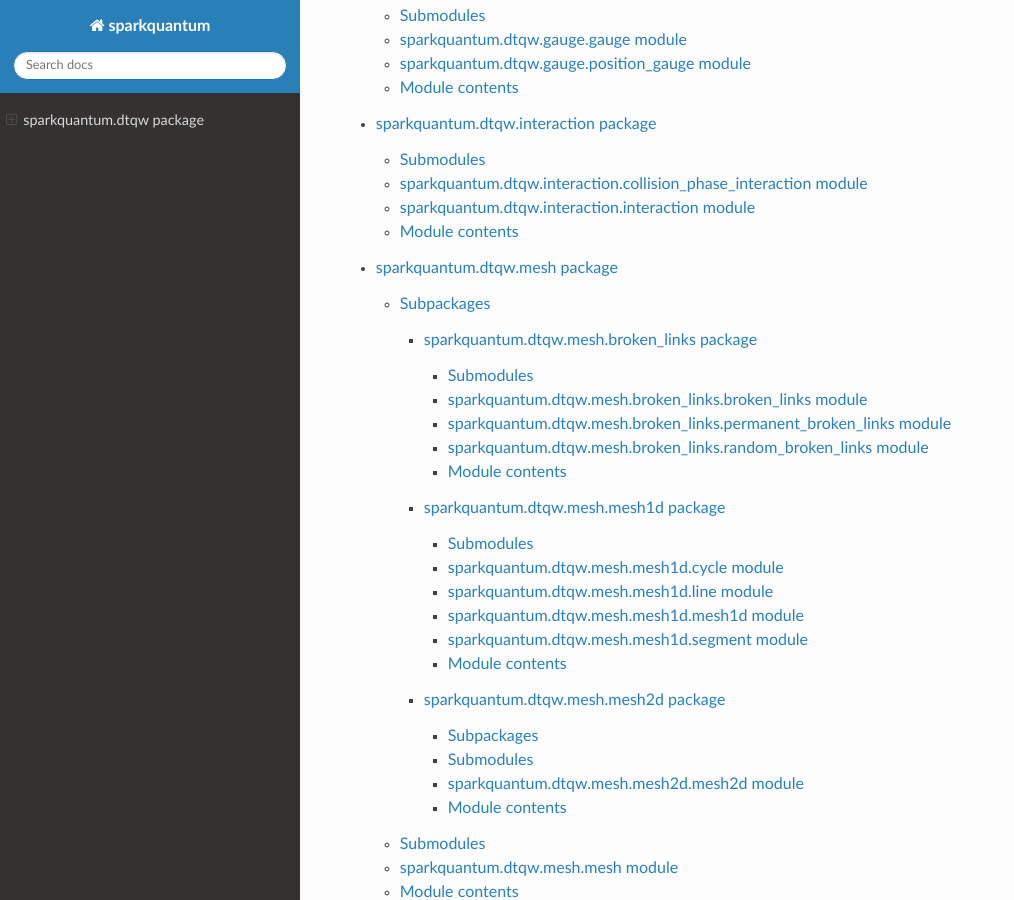
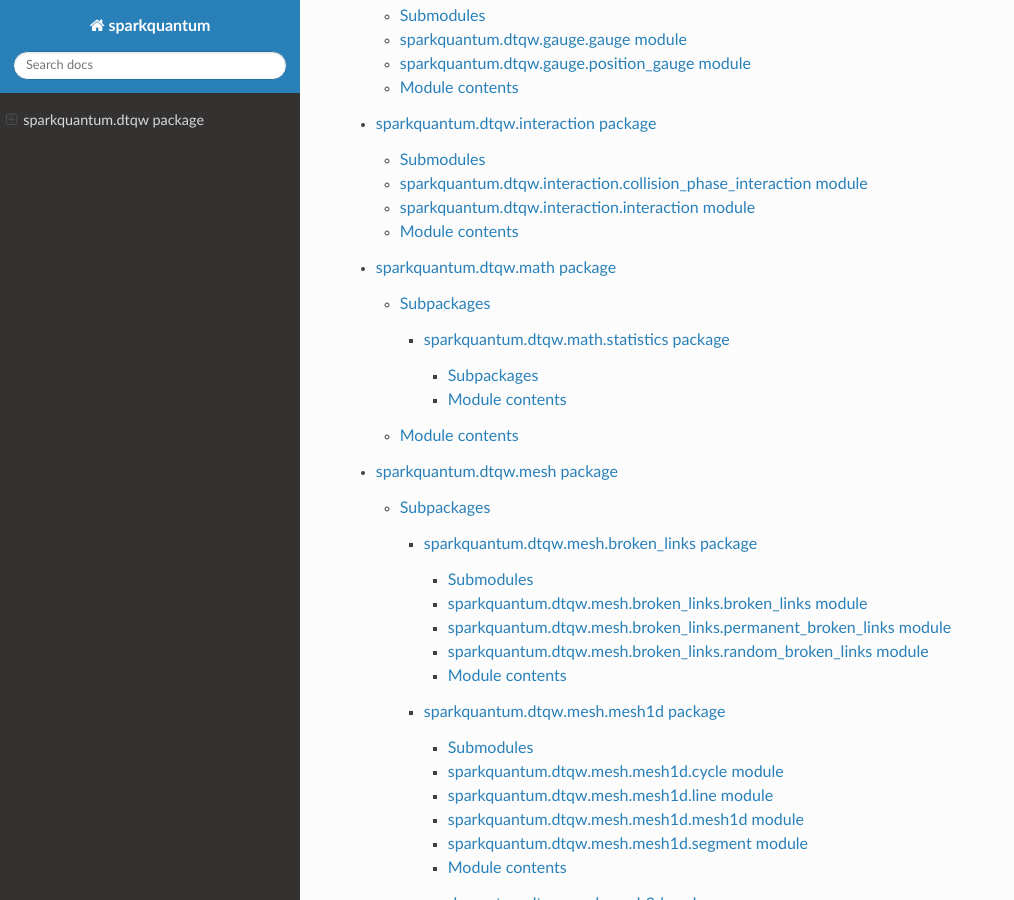
Before and after one commit to alfabr90/sparkquantum, a Sphinx documentation site: the page built from docs/source/sparkquantum.dtqw.rst, in a window 1280 px wide and 900 px high, scrolled down 740 px. Shown: the whole window, without its empty margins (0-1014 px from the left). Built offline with Sphinx 7.4.7 and the Read the Docs theme 2.0.0, drawn with Linux system fonts in a browser that asks for light colours.

Commit message:
Update sphinx files

```diff
--- /dev/null
+++ b/docs/source/sparkquantum.dtqw.math.rst
@@ -0,0 +1,18 @@
+sparkquantum.dtqw.math package
+==============================
+
+Subpackages
+-----------
+
+.. toctree::
+   :maxdepth: 4
+
+   sparkquantum.dtqw.math.statistics
+
+Module contents
+---------------
+
+.. automodule:: sparkquantum.dtqw.math
+   :members:
+   :undoc-members:
+   :show-inheritance:
--- /dev/null
+++ b/docs/source/sparkquantum.dtqw.math.statistics.rst
@@ -0,0 +1,18 @@
+sparkquantum.dtqw.math.statistics package
+=========================================
+
+Subpackages
+-----------
+
+.. toctree::
+   :maxdepth: 4
+
+   sparkquantum.dtqw.math.statistics.probability_distribution
+
+Module contents
+---------------
+
+.. automodule:: sparkquantum.dtqw.math.statistics
+   :members:
+   :undoc-members:
+   :show-inheritance:
--- a/docs/source/sparkquantum.dtqw.rst
+++ b/docs/source/sparkquantum.dtqw.rst
@@ -10,6 +10,7 @@ Subpackages
    sparkquantum.dtqw.coin
    sparkquantum.dtqw.gauge
    sparkquantum.dtqw.interaction
+   sparkquantum.dtqw.math
    sparkquantum.dtqw.mesh
 
 Submodules
```
Also changed, not shown: docs/source/sparkquantum.dtqw.math.statistics.probability_distribution.rst (added, +46 -0 lines), docs/source/sparkquantum.math.statistics.probability_distribution.rst (added, +38 -0 lines), docs/source/sparkquantum.math.statistics.rst (+5 -33 lines).
